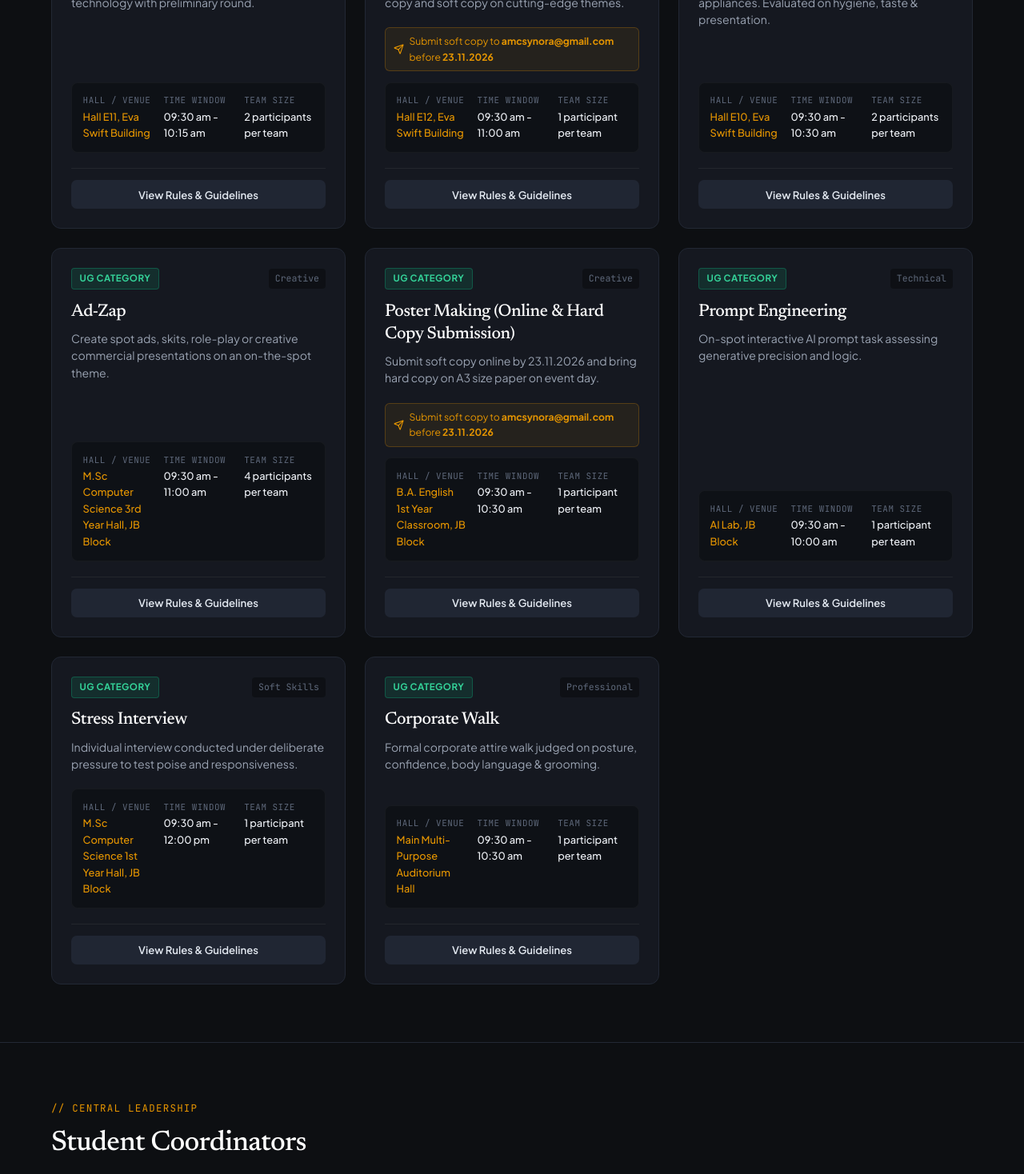
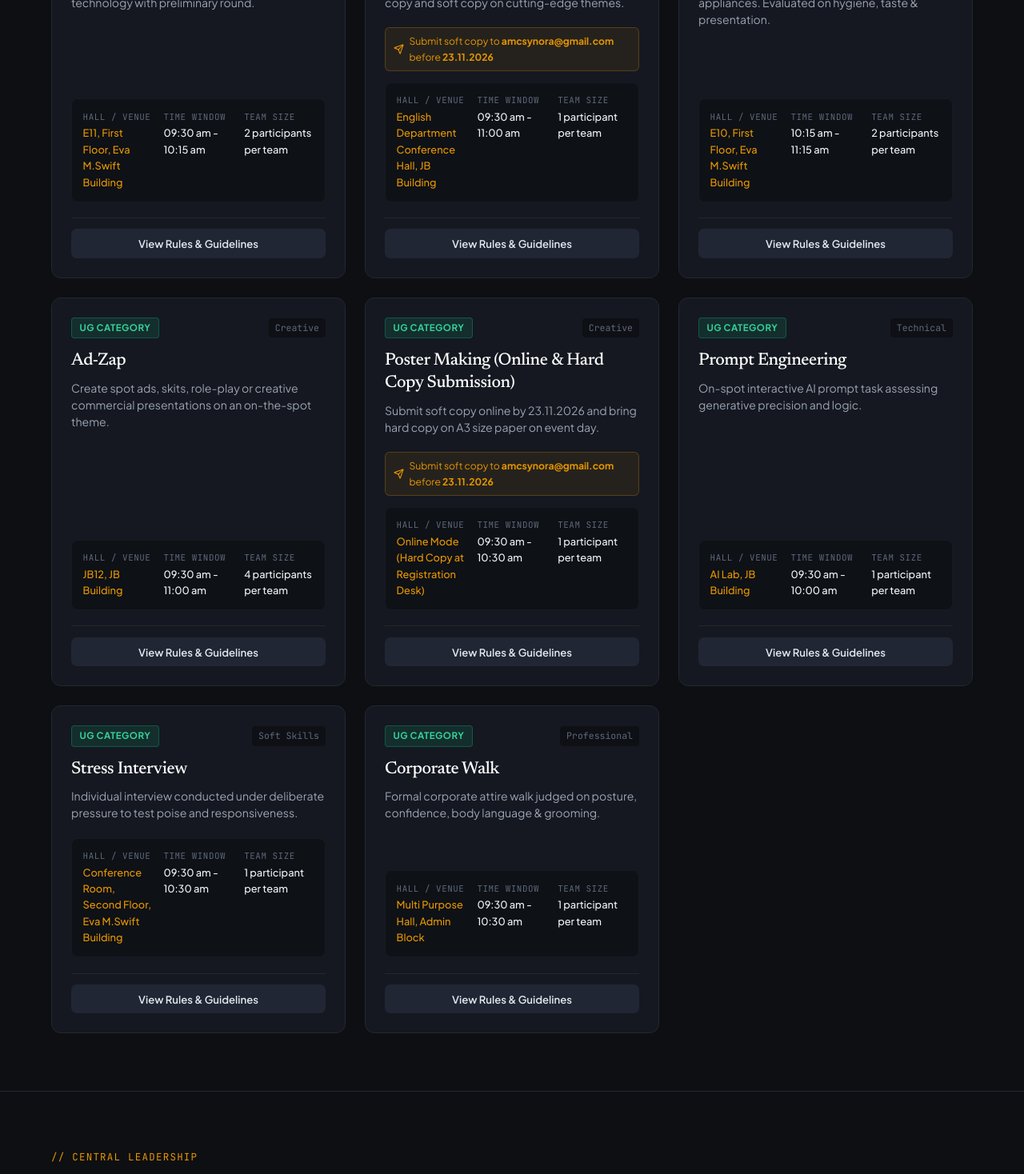
Before and after one commit to mogesh-developer/SYNORA_2K26, a React (Vite) app: page / in a window 1280 px wide. Shown: the part 1800-3268 px from the top of the page at 80% size. Built offline with nearby package versions, Linux system fonts and the light colour scheme.

Commit message:
feat: update official timing and venue names from latest timetable document

```diff
--- a/src/festData.js
+++ b/src/festData.js
@@ -54,7 +54,7 @@ export const STUDENT_COORDINATORS = [
     name: "MOHAMED IMRAN S",
     track: "UG",
     rollNo: "24COS223",
-    phone: "90809 31770",
+    phoneca: "90809 31770",
     phoneTel: "+919080931770"
   },
   {
@@ -118,7 +118,7 @@ export const EVENTS = [
     title: "Quiz",
     shortDesc: "Questions based on current affairs and basic technology with preliminary round.",
     teamSize: "2 participants per team",
-    venue: "Hall E11, Eva Swift Building",
+    venue: "E11, First Floor, Eva M.Swift Building",
     time: "09:30 am - 10:15 am",
     duration: "45 Minutes",
     rules: [
@@ -135,7 +135,7 @@ export const EVENTS = [
     title: "Paper Presentation",
     shortDesc: "Present technical research papers with hard copy and soft copy on cutting-edge themes.",
     teamSize: "1 participant per team",
-    venue: "Hall E12, Eva Swift Building",
+    venue: "English Department Conference Hall, JB Building",
     time: "09:30 am - 11:00 am",
     duration: "3 mins presentation + 2 mins queries",
     requiresSubmission: true,
@@ -161,8 +161,8 @@ export const EVENTS = [
     title: "Fireless Cooking",
     shortDesc: "Culinary creativity without flame or electric appliances. Evaluated on hygiene, taste & presentation.",
     teamSize: "2 participants per team",
-    venue: "Hall E10, Eva Swift Building",
-    time: "09:30 am - 10:30 am",
+    venue: "E10, First Floor, Eva M.Swift Building",
+    time: "10:15 am - 11:15 am",
     duration: "1 hour",
     rules: [
       "Two participants per team.",
@@ -181,7 +181,7 @@ export const EVENTS = [
     title: "Ad-Zap",
     shortDesc: "Create spot ads, skits, role-play or creative commercial presentations on an on-the-spot theme.",
     teamSize: "4 participants per team",
-    venue: "M.Sc Computer Science 3rd Year Hall, JB Block",
+    venue: "JB12, JB Building",
     time: "09:30 am - 11:00 am",
     duration: "5 minutes",
     rules: [
@@ -200,7 +200,7 @@ export const EVENTS = [
     title: "Poster Making (Online & Hard Copy Submission)",
     shortDesc: "Submit soft copy online by 23.11.2026 and bring hard copy on A3 size paper on event day.",
     teamSize: "1 participant per team",
-    venue: "B.A. English 1st Year Classroom, JB Block",
+    venue: "Online Mode (Hard Copy at Registration Desk)",
     time: "09:30 am - 10:30 am",
     duration: "1 hour",
     requiresSubmission: true,
@@ -225,7 +225,7 @@ export const EVENTS = [
     title: "Prompt Engineering",
     shortDesc: "On-spot interactive AI prompt task assessing generative precision and logic.",
     teamSize: "1 participant per team",
-    venue: "AI Lab, JB Block",
+    venue: "AI Lab, JB Building",
     time: "09:30 am - 10:00 am",
     duration: "20 minutes",
     rules: [
@@ -241,8 +241,8 @@ export const EVENTS = [
     title: "Stress Interview",
     shortDesc: "Individual interview conducted under deliberate pressure to test poise and responsiveness.",
     teamSize: "1 participant per team",
-    venue: "M.Sc Computer Science 1st Year Hall, JB Block",
-    time: "09:30 am - 12:00 pm",
+    venue: "Conference Room, Second Floor, Eva M.Swift Building",
+    time: "09:30 am - 10:30 am",
     duration: "5 minutes per candidate",
     rules: [
       "One person can participate.",
@@ -259,7 +259,7 @@ export const EVENTS = [
     title: "Corporate Walk",
     shortDesc: "Formal corporate attire walk judged on posture, confidence, body language & grooming.",
     teamSize: "1 participant per team",
-    venue: "Main Multi-Purpose Auditorium Hall",
+    venue: "Multi Purpose Hall, Admin Block",
     time: "09:30 am - 10:30 am",
     duration: "3 minutes",
     rules: [
@@ -285,7 +285,7 @@ export const EVENTS = [
     title: "Quiz",
     shortDesc: "Competitive technical and current affairs quiz designed for postgraduate participants.",
     teamSize: "2 participants per team",
-    venue: "Hall E11, Eva Swift Building",
+    venue: "E11, First Floor, Eva M.Swift Building",
     time: "10:15 am - 11:00 am",
     duration: "45 Minutes",
     rules: [
@@ -302,7 +302,7 @@ export const EVENTS = [
     title: "Paper Presentation",
     shortDesc: "Postgraduate paper defense with hard copy and soft copy presentation before the chair.",
     teamSize: "1 participant per team",
-    venue: "English Department Conference Hall, JB Block",
+    venue: "JB11, II M.Sc Computer Science, JB Building",
     time: "09:30 am - 11:30 am",
     duration: "3 mins presentation + 2 mins queries",
     requiresSubmission: true,
@@ -328,7 +328,7 @@ export const EVENTS = [
     title: "Startup Idea",
     shortDesc: "Pitch entrepreneurial startup concepts with business feasibility deck and Q&A viva.",
     teamSize: "1 participant per team",
-    venue: "AI Lab, JB Block",
+    venue: "E12, First Floor, Eva M.Swift Building",
     time: "10:30 am - 11:30 am",
     duration: "3 mins presentation + 2 mins queries",
     requiresSubmission: true,
@@ -352,7 +352,7 @@ export const EVENTS = [
     title: "Prompt Engineering",
     shortDesc: "Postgraduate level on-spot generative AI challenge evaluating prompt craft.",
     teamSize: "1 participant per team",
-    venue: "AI Lab, JB Block",
+    venue: "AI Lab, JB Building",
     time: "09:30 am - 10:00 am",
     duration: "20 minutes",
     rules: [
@@ -368,8 +368,8 @@ export const EVENTS = [
     title: "Stress Interview",
     shortDesc: "Intense pressure test evaluating critical thinking, demeanor, and verbal composure.",
     teamSize: "1 participant per team",
-    venue: "M.Sc Computer Science 1st Year Hall, JB Block",
-    time: "09:30 am - 12:00 pm",
+    venue: "Conference Room, Second Floor, Eva M.Swift Building",
+    time: "10:30 am - 11:30 am",
     duration: "5 minutes",
     rules: [
       "One person can participate.",
@@ -386,7 +386,7 @@ export const EVENTS = [
     title: "Corporate Walk",
     shortDesc: "Executive styling and formal runway walk evaluated on posture, demeanor and grooming.",
     teamSize: "1 participant per team",
-    venue: "Main Multi-Purpose Auditorium Hall",
+    venue: "Multi Purpose Hall, Admin Block",
     time: "10:30 am - 11:30 am",
     duration: "3 minutes",
     rules: [
```
